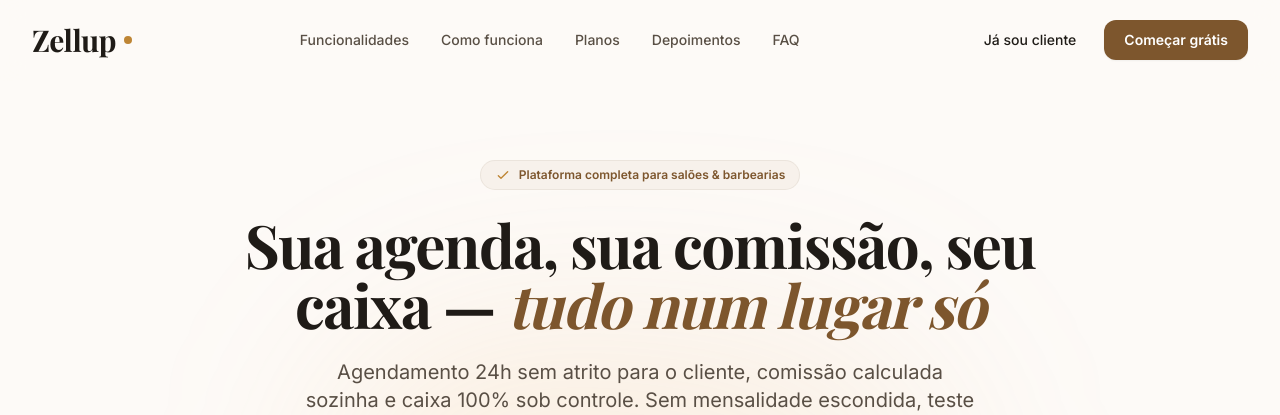
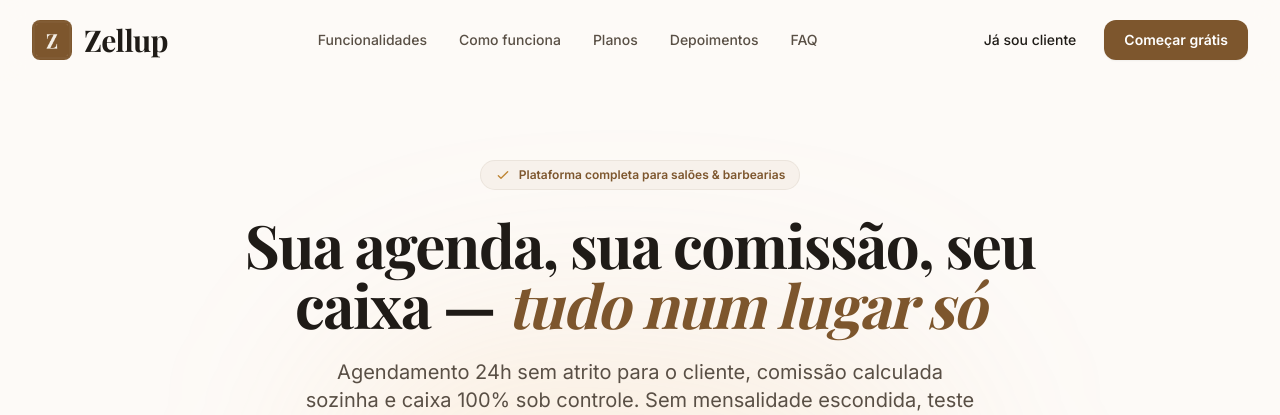
Before and after one commit to rdssystems/Zelo, a Django app: page / in a window 1280 px wide. Shown: the top 415 px of the page. Run offline with Django 5.2, Linux system fonts and the light colour scheme; parts of the project's set-up code (start-up, migrations or seed data) failed here and were passed over; some libraries are stand-ins or nearby versions; some web fonts are replaced.

Commit message:
Aplica identidade visual oficial (favicon, sidebar, landing, PDF)
Processadas a partir de "zellup identidade visual" (fornecida pelo
usuário): monograma cortado/limpo (favicon em todos os tamanhos, ícone da
navbar/rodapé da landing, cabeçalho do PDF) e o lockup horizontal recortado
sem a tagline em inglês do arquivo original (ficaria em pt-BR
inconsistente com o resto do app) — usado na sidebar do painel (tenant e
superadmin), no topo, como pedido.

Pasta fonte "zellup identidade visual/" (PNG+SVG das 5 variações) não
entrou no repositório — só os arquivos processados em static/img/brand/.

```diff
--- a/templates/landing.html
+++ b/templates/landing.html
@@ -74,9 +74,9 @@
   <header id="navbar" class="fixed top-0 left-0 right-0 z-50 transition-all duration-300 bg-background/80 backdrop-blur-md border-b border-transparent">
     <div class="max-w-7xl mx-auto px-4 sm:px-6 lg:px-8 h-20 flex items-center justify-between">
       <!-- Logo -->
-      <a href="/" class="flex items-center gap-2 group">
+      <a href="/" class="flex items-center gap-3 group">
+        <img src="{% static 'img/brand/zellup-mark.png' %}" alt="" class="w-10 h-10 rounded-lg"/>
         <span class="font-display text-3xl font-bold tracking-tight text-on-surface group-hover:text-primary transition-colors">Zellup</span>
-        <span class="inline-block w-2 h-2 rounded-full bg-accent"></span>
       </a>
 
       <!-- Menu de Navegação Desktop -->
@@ -910,7 +910,10 @@
     <div class="max-w-7xl mx-auto px-4 sm:px-6 lg:px-8">
       <div class="flex flex-col md:flex-row items-center justify-between gap-8 pb-8 border-b border-white/10">
         <div class="text-center md:text-left">
-          <a href="/" class="font-display text-2xl font-bold text-white tracking-tight">Zellup</a>
+          <a href="/" class="inline-flex items-center gap-2">
+            <img src="{% static 'img/brand/zellup-mark.png' %}" alt="" class="w-8 h-8 rounded-md"/>
+            <span class="font-display text-2xl font-bold text-white tracking-tight">Zellup</span>
+          </a>
           <p class="text-xs text-gray-500 mt-1 max-w-sm">
             Agendamento 24h, gestão de comissões e caixa integrado para salões de beleza e barbearias.
           </p>
--- a/templates/plataforma/base.html
+++ b/templates/plataforma/base.html
@@ -57,8 +57,8 @@
 
 <aside class="hidden md:flex flex-col h-screen w-64 fixed left-0 top-0 bg-surface-container-low shadow-md py-8 px-4 z-40">
   <div class="mb-12 px-4">
-    <h1 class="font-display text-display-mobile text-primary tracking-tight">Zellup</h1>
-    <p class="text-label-caps uppercase text-on-surface-variant mt-1">Plataforma</p>
+    <img src="{% static 'img/brand/zellup-lockup-sidebar.png' %}" alt="Zellup" class="w-full h-auto rounded-lg"/>
+    <p class="text-label-caps uppercase text-on-surface-variant mt-2">Plataforma</p>
   </div>
   <nav class="flex-1 space-y-2">
     {% with active=active_nav|default:"" %}
```
Also changed, not shown: apps/reports/pdf.py (+3 -5 lines), templates/painel/base.html (+4 -4 lines), static/favicon/apple-touch-icon.png, static/favicon/favicon-16x16.png, static/favicon/favicon-32x32.png, static/favicon/favicon.ico, static/img/brand/zellup-lockup-sidebar.png (added), static/img/brand/zellup-mark.png (added).
